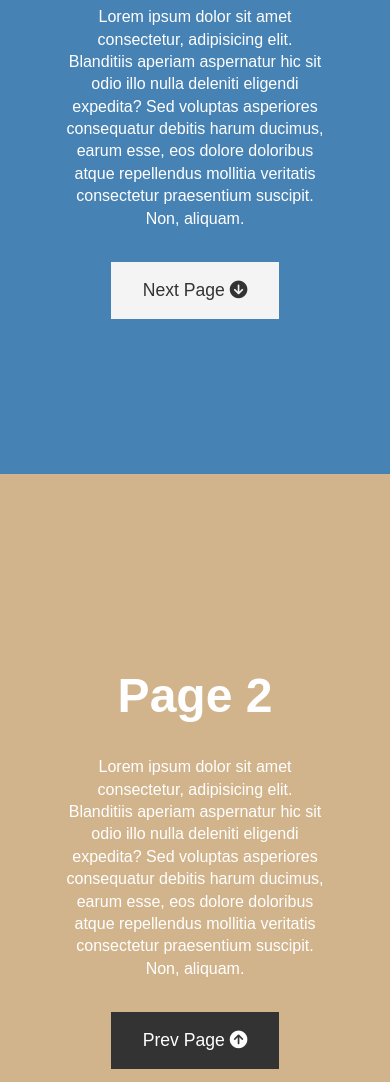
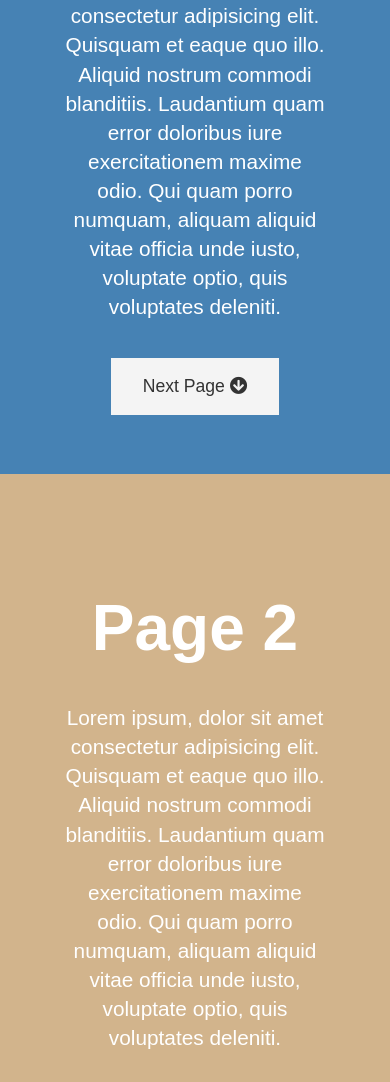
Before and after one commit to irtiza-chowdhury/presentation-keyframe-practice, a plain HTML site: page index.html in a window 390 px wide. Shown: the part 370-1452 px from the top of the page. Drawn offline with nearby package versions, Linux system fonts and the light colour scheme.

Commit message:
text updated

```diff
--- a/css/style.css
+++ b/css/style.css
@@ -94,12 +94,3 @@ body {
     transform: translateY(0);
   }
 }
-
-@media (max-width: 670px) {
-  .page h1 {
-    font-size: 3rem;
-  }
-  .page p {
-    font-size: 1rem;
-  }
-}
--- a/index.html
+++ b/index.html
@@ -8,10 +8,9 @@
     <!-- fontAwesome links-->
     <link
       rel="stylesheet"
-      href="https://cdnjs.cloudflare.com/ajax/libs/font-awesome/6.4.0/css/all.min.css"
-      integrity="sha512-iecdLmaskl7CVkqkXNQ/ZH/XLlvWZOJyj7Yy7tcenmpD1ypASozpmT/E0iPtmFIB46ZmdtAc9eNBvH0H/ZpiBw=="
+      href="https://use.fontawesome.com/releases/v5.6.3/css/all.css"
+      integrity="sha384-UHRtZLI+pbxtHCWp1t77Bi1L4ZtiqrqD80Kn4Z8NTSRyMA2Fd33n5dQ8lWUE00s/"
       crossorigin="anonymous"
-      referrerpolicy="no-referrer"
     />
 
     <link rel="stylesheet" href="./css/style.css" />
@@ -21,11 +20,11 @@
     <section id="page-1" class="page">
       <h1>Welcome To My Presentation</h1>
       <p>
-        Lorem ipsum dolor sit amet consectetur, adipisicing elit. Blanditiis
-        aperiam aspernatur hic sit odio illo nulla deleniti eligendi expedita?
-        Sed voluptas asperiores consequatur debitis harum ducimus, earum esse,
-        eos dolore doloribus atque repellendus mollitia veritatis consectetur
-        praesentium suscipit. Non, aliquam.
+        Lorem ipsum, dolor sit amet consectetur adipisicing elit. Quisquam et
+        eaque quo illo. Aliquid nostrum commodi blanditiis. Laudantium quam
+        error doloribus iure exercitationem maxime odio. Qui quam porro numquam,
+        aliquam aliquid vitae officia unde iusto, voluptate optio, quis
+        voluptates deleniti.
       </p>
       <div>
         <a href="#page-2" class="btn"
@@ -38,11 +37,11 @@
     <section id="page-2" class="page">
       <h1>Page 2</h1>
       <p>
-        Lorem ipsum dolor sit amet consectetur, adipisicing elit. Blanditiis
-        aperiam aspernatur hic sit odio illo nulla deleniti eligendi expedita?
-        Sed voluptas asperiores consequatur debitis harum ducimus, earum esse,
-        eos dolore doloribus atque repellendus mollitia veritatis consectetur
-        praesentium suscipit. Non, aliquam.
+        Lorem ipsum, dolor sit amet consectetur adipisicing elit. Quisquam et
+        eaque quo illo. Aliquid nostrum commodi blanditiis. Laudantium quam
+        error doloribus iure exercitationem maxime odio. Qui quam porro numquam,
+        aliquam aliquid vitae officia unde iusto, voluptate optio, quis
+        voluptates deleniti.
       </p>
       <div>
         <a href="#page-1" class="btn btn-dark"
@@ -59,11 +58,11 @@
     <section id="page-3" class="page">
       <h1>Page 3</h1>
       <p>
-        Lorem ipsum dolor sit amet consectetur, adipisicing elit. Blanditiis
-        aperiam aspernatur hic sit odio illo nulla deleniti eligendi expedita?
-        Sed voluptas asperiores consequatur debitis harum ducimus, earum esse,
-        eos dolore doloribus atque repellendus mollitia veritatis consectetur
-        praesentium suscipit. Non, aliquam.
+        Lorem ipsum, dolor sit amet consectetur adipisicing elit. Quisquam et
+        eaque quo illo. Aliquid nostrum commodi blanditiis. Laudantium quam
+        error doloribus iure exercitationem maxime odio. Qui quam porro numquam,
+        aliquam aliquid vitae officia unde iusto, voluptate optio, quis
+        voluptates deleniti.
       </p>
       <div>
         <a href="#page-2" class="btn btn-dark"
@@ -80,11 +79,11 @@
     <section id="page-4" class="page">
       <h1>Page 4</h1>
       <p>
-        Lorem ipsum dolor sit amet consectetur, adipisicing elit. Blanditiis
-        aperiam aspernatur hic sit odio illo nulla deleniti eligendi expedita?
-        Sed voluptas asperiores consequatur debitis harum ducimus, earum esse,
-        eos dolore doloribus atque repellendus mollitia veritatis consectetur
-        praesentium suscipit. Non, aliquam.
+        Lorem ipsum, dolor sit amet consectetur adipisicing elit. Quisquam et
+        eaque quo illo. Aliquid nostrum commodi blanditiis. Laudantium quam
+        error doloribus iure exercitationem maxime odio. Qui quam porro numquam,
+        aliquam aliquid vitae officia unde iusto, voluptate optio, quis
+        voluptates deleniti.
       </p>
       <div>
         <a href="#page-3" class="btn"
```
